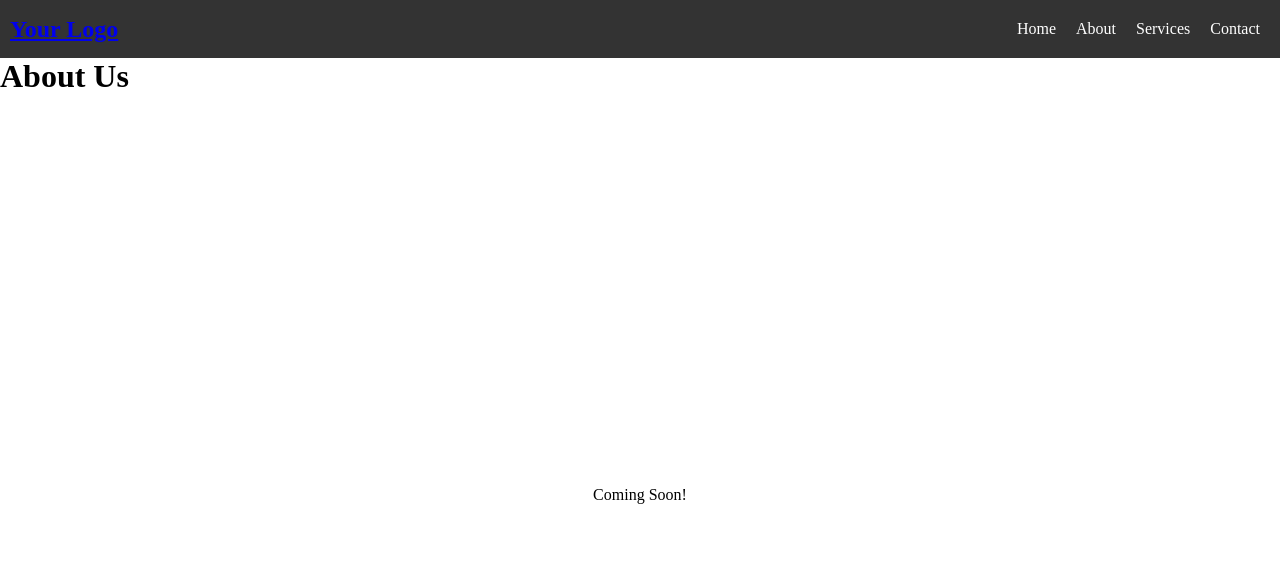
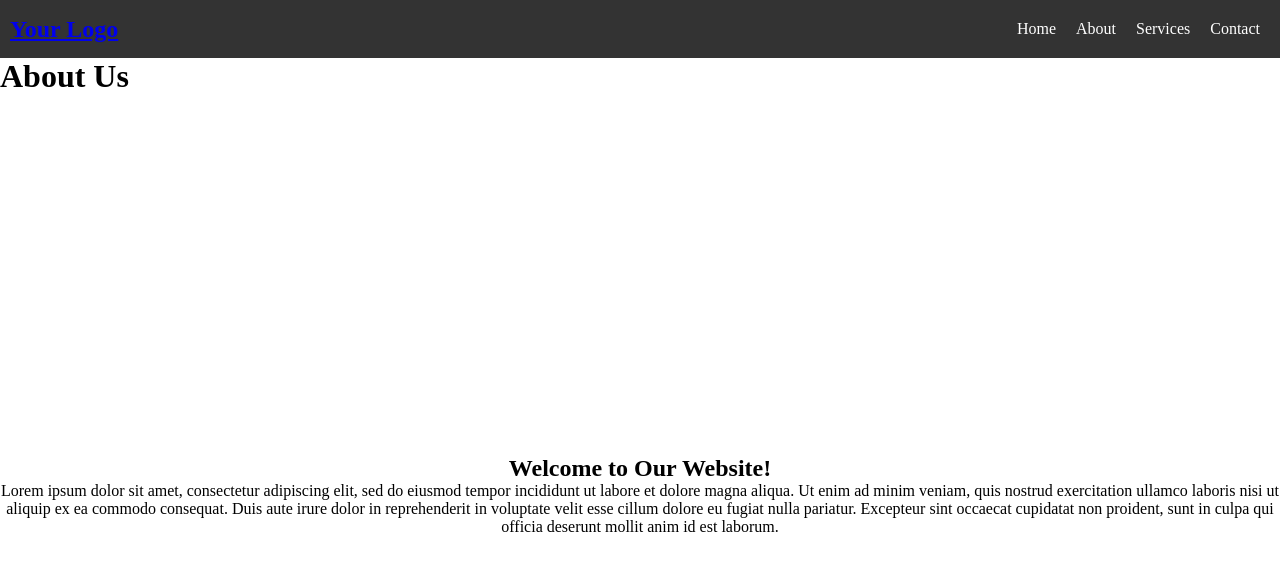
Before and after one commit to quevon/bake-and-pastry-react, a React (Create React App) app: page /about in a window 1280 px wide. Shown: the top 570 px of the page. Built offline with nearby package versions, Linux system fonts and the light colour scheme.

Commit message:
added onscroll animation

```diff
--- a/src/pages/AboutUs/AboutUs.js
+++ b/src/pages/AboutUs/AboutUs.js
@@ -1,11 +1,25 @@
-import React from "react";
+import React, { useEffect } from "react";
+import AOS from "aos";
+import "aos/dist/aos.css";
 
 const AboutUs = () => {
+  useEffect(() => {
+    AOS.init({ duration: 2000 });
+  }, []);
   return (
     <div>
       <h1>About Us</h1>
-      <section>
-        <div className="max-width">Coming Soon!</div>
+      <section className="animation" data-aos="zoom-in">
+        <h1>Welcome to Our Website!</h1>
+        <p>
+          Lorem ipsum dolor sit amet, consectetur adipiscing elit, sed do
+          eiusmod tempor incididunt ut labore et dolore magna aliqua. Ut enim ad
+          minim veniam, quis nostrud exercitation ullamco laboris nisi ut
+          aliquip ex ea commodo consequat. Duis aute irure dolor in
+          reprehenderit in voluptate velit esse cillum dolore eu fugiat nulla
+          pariatur. Excepteur sint occaecat cupidatat non proident, sunt in
+          culpa qui officia deserunt mollit anim id est laborum.
+        </p>
       </section>
     </div>
   );
--- a/src/pages/HomePage/HomePage.js
+++ b/src/pages/HomePage/HomePage.js
@@ -11,7 +11,7 @@ const HomePage = () => {
   return (
     <div>
       <div className="banner-container">
-        <h1>Welcome to Our Website!</h1>
+        <h1 data-aos="zoom-in">Welcome to Our Website!</h1>
       </div>
       <section className="animation" data-aos="zoom-in">
         <h1>Welcome to Our Website!</h1>
```
